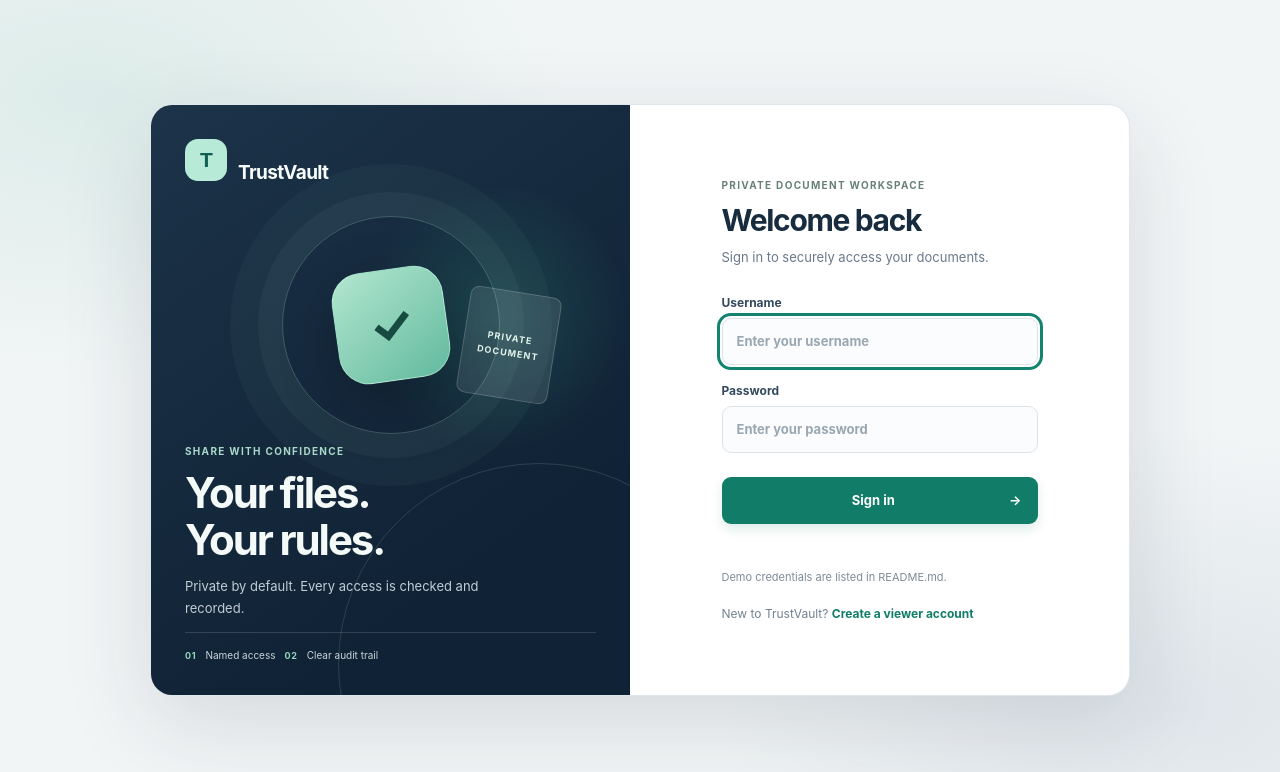
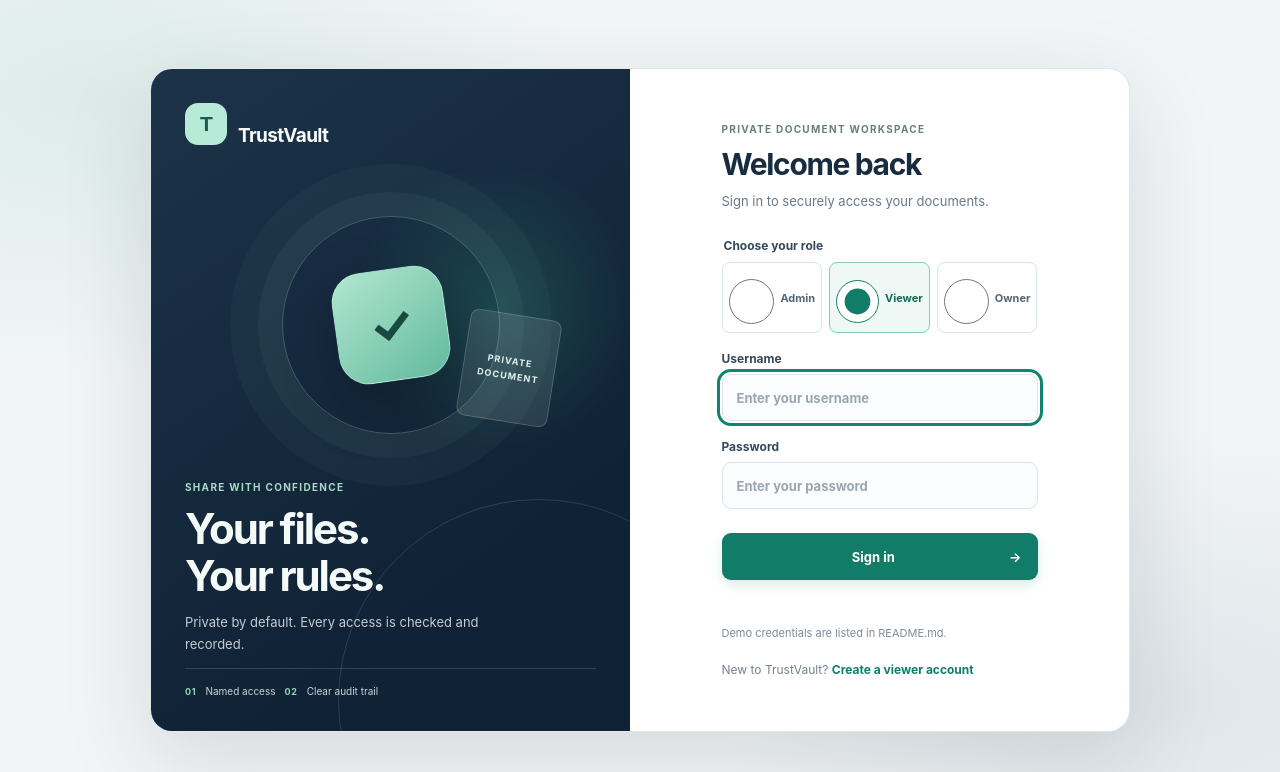
Before and after one commit to VunnamLakshmipravallika/TRUSTVAULT, a Flask app: page / in a window 1280 px wide. Shown: the top 772 px of the page. Run offline with Flask 3, Linux system fonts and the light colour scheme; data that the repository does not hold is empty.

Commit message:
Add role-based sign-in and restrict owner identity
Add server-verified role selection, a dedicated owner login page, and a single configured pravallika owner account. Configure its password interactively without committing the secret, hash it in SQLite, and invalidate existing sessions on rotation.

Co-authored-by: Copilot <223556219+Copilot@users.noreply.github.com>

```diff
--- a/app.py
+++ b/app.py
@@ -1,3 +1,4 @@
+from getpass import getpass
 import hashlib
 import hmac
 import io
@@ -31,6 +32,7 @@ UPLOADS = INSTANCE / "private-files"
 DATABASE = Path(os.environ.get("TRUSTVAULT_DATABASE", INSTANCE / "trustvault.sqlite3"))
 MAX_UPLOAD_BYTES = 10 * 1024 * 1024
 ALLOWED_EXTENSIONS = {"pdf", "txt", "png", "jpg", "jpeg", "docx"}
+OWNER_USERNAME = "pravallika"
 
 app = Flask(__name__)
 app.config.update(
@@ -84,16 +86,84 @@ def close_db(_error=None):
 
 def initialize():
     connection = sqlite3.connect(DATABASE)
-    connection.execute("PRAGMA foreign_keys = ON")
-    connection.executescript((ROOT / "schema.sql").read_text())
-    user_columns = {row[1] for row in connection.execute("PRAGMA table_info(users)")}
-    if "email" not in user_columns:
-        connection.execute("ALTER TABLE users ADD COLUMN email TEXT")
-    document_columns = {row[1] for row in connection.execute("PRAGMA table_info(documents)")}
-    if "expires_at" not in document_columns:
-        connection.execute("ALTER TABLE documents ADD COLUMN expires_at TEXT")
-    connection.commit()
-    connection.close()
+    try:
+        connection.execute("PRAGMA foreign_keys = ON")
+        connection.executescript((ROOT / "schema.sql").read_text())
+        user_columns = {row[1] for row in connection.execute("PRAGMA table_info(users)")}
+        if "email" not in user_columns:
+            connection.execute("ALTER TABLE users ADD COLUMN email TEXT")
+        if "auth_version" not in user_columns:
+            connection.execute("ALTER TABLE users ADD COLUMN auth_version INTEGER NOT NULL DEFAULT 1")
+        document_columns = {row[1] for row in connection.execute("PRAGMA table_info(documents)")}
+        if "expires_at" not in document_columns:
+            connection.execute("ALTER TABLE documents ADD COLUMN expires_at TEXT")
+        owner_password = os.environ.get("TRUSTVAULT_OWNER_PASSWORD")
+        if owner_password:
+            configure_owner_account(connection, owner_password)
+        else:
+            if connection.execute("SELECT COUNT(*) FROM users WHERE role = 'owner'").fetchone()[0] > 1:
+                raise ValueError("Multiple owner accounts exist; resolve ownership before starting TrustVault.")
+            configured_owner = connection.execute(
+                "SELECT role FROM users WHERE username = ? COLLATE NOCASE", (OWNER_USERNAME,)
+            ).fetchone()
+            if configured_owner is not None and configured_owner[0] != "owner":
+                raise ValueError("The reserved owner username already belongs to another account.")
+        connection.commit()
+    finally:
+        connection.close()
+
+
+def configure_owner_account(connection, password):
+    if len(password) < 12 or len(password) > 128:
+        raise ValueError("TRUSTVAULT_OWNER_PASSWORD must be between 12 and 128 characters.")
+
+    existing_username = connection.execute(
+        "SELECT id, role FROM users WHERE username = ? COLLATE NOCASE", (OWNER_USERNAME,)
+    ).fetchone()
+    owner_rows = connection.execute(
+        "SELECT id FROM users WHERE role = 'owner' ORDER BY id"
+    ).fetchall()
+    if len(owner_rows) > 1:
+        raise ValueError("Multiple owner accounts exist; resolve ownership before configuring the single owner.")
+    owner_id = owner_rows[0][0] if owner_rows else None
+
+    if existing_username is not None and existing_username[1] != "owner":
+        raise ValueError("Configured owner username already belongs to another account.")
+    if owner_id is None and existing_username is None:
+        cursor = connection.execute(
+            """INSERT INTO users(username, display_name, role, password_hash, created_at)
+               VALUES (?, ?, 'owner', ?, ?)""",
+            (OWNER_USERNAME, OWNER_USERNAME.title(), generate_password_hash(password), now()),
+        )
+        owner_id = cursor.lastrowid
+    elif existing_username is not None:
+        owner_id = existing_username[0]
+    elif owner_rows:
+        owner_id = owner_rows[0][0]
+
+    current_owner = connection.execute(
+        "SELECT username, password_hash FROM users WHERE id = ?", (owner_id,)
+    ).fetchone()
+    password_matches = (
+        current_owner is not None
+        and check_password_hash(current_owner[1], password)
+    )
+    identity_matches = current_owner is not None and current_owner[0].lower() == OWNER_USERNAME
+    password_hash = current_owner[1] if password_matches else generate_password_hash(password)
+    auth_version_increment = int(not password_matches or not identity_matches)
+    connection.execute(
+        """UPDATE users SET username = ?, display_name = ?, email = ?, role = 'owner',
+                  password_hash = ?, auth_version = auth_version + ?
+           WHERE id = ?""",
+        (
+            OWNER_USERNAME,
+            OWNER_USERNAME.title(),
+            os.environ.get("TRUSTVAULT_EMAIL_OWNER", "").strip().lower() or None,
+            password_hash,
+            auth_version_increment,
+            owner_id,
+        ),
+    )
 
 
 def parse_expiry(value):
@@ -254,7 +324,14 @@ def current_user():
     user_id = session.get("user_id")
     if not user_id:
         return None
-    return db().execute("SELECT id, username, display_name, role FROM users WHERE id = ?", (user_id,)).fetchone()
+    user = db().execute(
+        "SELECT id, username, display_name, role, auth_version FROM users WHERE id = ?",
+        (user_id,),
+    ).fetchone()
+    if user is None or session.get("auth_version") != user["auth_version"]:
+        session.clear()
+        return None
+    return user
 
 
 def require_auth(fn):
@@ -387,6 +464,17 @@ def registration_page():
     )
 
 
+@app.get("/owner-login")
+def owner_login_page():
+    if current_user() is not None:
+        return redirect(url_for("home"))
+    return render_template(
+        "owner_login.html",
+        csrf_token=session.setdefault("csrf_token", secrets.token_urlsafe(32)),
+        owner_username=OWNER_USERNAME,
+    )
+
+
 @app.get("/health")
 def health():
     db().execute("SELECT 1").fetchone()
@@ -399,12 +487,21 @@ def login():
     data = json_body()
     username = str(data.get("username", "")).strip().lower()
     password = data.get("password", "")
+    requested_role = data.get("role")
+    if requested_role is not None and (
+        not isinstance(requested_role, str) or requested_role not in {"admin", "owner", "viewer"}
+    ):
+        return jsonify(error="invalid_credentials"), 401
     user = db().execute("SELECT * FROM users WHERE username = ?", (username,)).fetchone()
-    if user is None or not check_password_hash(user["password_hash"], str(password)):
+    owner_username = OWNER_USERNAME
+    if (user is None or not check_password_hash(user["password_hash"], str(password))
+            or (requested_role is not None and requested_role != user["role"])
+            or (user is not None and user["role"] == "owner" and username != owner_username)):
         audit(None, "authentication.failed", details={"username": username[:120]})
         return jsonify(error="invalid_credentials"), 401
     session.clear()
     session["user_id"] = user["id"]
+    session["auth_version"] = user["auth_version"]
     session["csrf_token"] = secrets.token_urlsafe(32)
     session["identity_pending"] = user["role"] in {"admin", "viewer"}
     login_event_id = str(uuid.uuid4())
@@ -439,6 +536,8 @@ def register():
         return jsonify(error="Passwords do not match."), 400
 
     normalized_username = username.lower()
+    if normalized_username == OWNER_USERNAME:
+        return jsonify(error="That username is reserved for the TrustVault owner account."), 409
     try:
         db().execute(
             """INSERT INTO users(username, display_name, role, password_hash, created_at)
@@ -973,9 +1072,16 @@ def not_found(_error):
 def seed():
     initialize()
     connection = sqlite3.connect(DATABASE)
+    owner = connection.execute(
+        "SELECT id FROM users WHERE username = ? COLLATE NOCASE AND role = 'owner'",
+        (OWNER_USERNAME,),
+    ).fetchone()
+    owner_count = connection.execute("SELECT COUNT(*) FROM users WHERE role = 'owner'").fetchone()[0]
+    if owner is None or owner_count != 1:
+        connection.close()
+        raise RuntimeError("Configure the single owner with `python app.py --configure-owner` before seeding.")
     users = [
         ("admin", "Administrator", "admin", "Admin123!", "admin@example.test"),
-        ("owner", "Olivia Owner", "owner", "Owner123!", "owner@example.test"),
         ("viewer", "Victor Viewer", "viewer", "Viewer123!", "viewer@example.test"),
         ("outsider", "Oscar Outsider", "viewer", "Outside123!", "outsider@example.test"),
     ]
@@ -996,7 +1102,6 @@ def seed():
     sample_id = "00000000-0000-4000-8000-000000000001"
     exists = connection.execute("SELECT 1 FROM documents WHERE id = ?", (sample_id,)).fetchone()
     if exists is None:
-        owner = connection.execute("SELECT id FROM users WHERE username = 'owner'").fetchone()
         viewer = connection.execute("SELECT id FROM users WHERE username = 'viewer'").fetchone()
         sample_name = "Welcome to TrustVault.txt"
         sample_path = UPLOADS / sample_id
@@ -1024,9 +1129,18 @@ def seed():
 
 
 if __name__ == "__main__":
-    if "--seed" in sys.argv:
+    if "--configure-owner" in sys.argv:
+        initialize()
+        password = getpass("Set the owner password (12–128 characters): ")
+        confirmation = getpass("Confirm the owner password: ")
+        if password != confirmation:
+            raise SystemExit("Passwords do not match; owner account was not changed.")
+        os.environ["TRUSTVAULT_OWNER_PASSWORD"] = password
+        initialize()
+        print(f"Owner account configured for {OWNER_USERNAME}.")
+    elif "--seed" in sys.argv:
         seed()
-        print("Database initialized. Demo users: admin, owner, viewer, outsider.")
+        print("Database initialized. Demo users: admin, configured owner, viewer, outsider.")
     else:
         initialize()
         with app.app_context():
--- a/schema.sql
+++ b/schema.sql
@@ -5,7 +5,8 @@ CREATE TABLE IF NOT EXISTS users (
     email TEXT UNIQUE COLLATE NOCASE,
     role TEXT NOT NULL CHECK (role IN ('admin', 'owner', 'viewer')),
     password_hash TEXT NOT NULL,
-    created_at TEXT NOT NULL
+    created_at TEXT NOT NULL,
+    auth_version INTEGER NOT NULL DEFAULT 1
 );
 
 CREATE TABLE IF NOT EXISTS documents (
--- a/static/theme.css
+++ b/static/theme.css
@@ -615,6 +615,51 @@ dialog select {
   margin: 9px 0 27px;
 }
 
+.role-choice {
+  display: grid;
+  grid-template-columns: repeat(3, minmax(0, 1fr));
+  gap: 7px;
+  margin: 0 0 18px;
+  padding: 0;
+  border: 0;
+}
+
+.role-choice legend {
+  margin-bottom: 9px;
+  color: #34495e;
+  font-size: 12px;
+  font-weight: 650;
+}
+
+.auth-content .role-choice label {
+  display: flex;
+  min-height: 39px;
+  align-items: center;
+  justify-content: center;
+  gap: 6px;
+  margin: 0;
+  padding: 7px 6px;
+  border: 1px solid #dce4e9;
+  border-radius: 8px;
+  background: #fff;
+  color: #536578;
+  cursor: pointer;
+  font-size: 11px;
+}
+
+.role-choice label:has(input:checked) {
+  border-color: #8acbb7;
+  background: #eff8f5;
+  color: #116b59;
+}
+
+.role-choice input {
+  width: 13px;
+  height: 13px;
+  margin: 0;
+  accent-color: #117d68;
+}
+
 .auth-content label {
   margin: 18px 0;
   color: #34495e;
@@ -835,6 +880,16 @@ dialog select {
   .auth-content {
     padding: 26px 22px;
   }
+
+  .role-choice {
+    gap: 5px;
+  }
+
+  .auth-content .role-choice label {
+    gap: 4px;
+    padding-inline: 4px;
+    font-size: 10px;
+  }
 }
 
 @media (prefers-reduced-motion: reduce) {
--- a/templates/login.html
+++ b/templates/login.html
@@ -17,6 +17,12 @@
       <p class="eyebrow">PRIVATE DOCUMENT WORKSPACE</p>
       <h1>Welcome back</h1><p class="muted">Sign in to securely access your documents.</p>
       {% if registered %}<p class="success-message" role="status">Your viewer account is ready. Sign in to continue.</p>{% endif %}
+      <fieldset class="role-choice">
+        <legend>Choose your role</legend>
+        <label><input type="radio" name="role" value="admin"><span>Admin</span></label>
+        <label><input type="radio" name="role" value="viewer" checked><span>Viewer</span></label>
+        <label><input type="radio" name="role" value="owner"><span>Owner</span></label>
+      </fieldset>
       <form id="login-form">
         <input type="hidden" name="csrf_token" value="{{ csrf_token }}">
         <label>Username<input name="username" autocomplete="username" required autofocus placeholder="Enter your username"></label>
@@ -32,12 +38,27 @@
     const form = document.querySelector("#login-form");
     form.addEventListener("submit", async (event) => {
       event.preventDefault();
-      const response = await fetch("/api/login", {
-        method: "POST", headers: {"Content-Type": "application/json", "X-CSRF-Token": form.csrf_token.value},
-        body: JSON.stringify({username: form.username.value, password: form.password.value})
+      const error = document.querySelector("#login-error");
+      error.textContent = "";
+      try {
+        const response = await fetch("/api/login", {
+          method: "POST", headers: {"Content-Type": "application/json", "X-CSRF-Token": form.csrf_token.value},
+          body: JSON.stringify({
+            username: form.username.value,
+            password: form.password.value,
+            role: document.querySelector('input[name="role"]:checked').value
+          })
+        });
+        if (response.ok) location.href = "/";
+        else error.textContent = "Sign-in failed. Check your credentials and selected role.";
+      } catch (_error) {
+        error.textContent = "Could not reach TrustVault. Check your connection and try again.";
+      }
+    });
+    document.querySelectorAll('input[name="role"]').forEach((radio) => {
+      radio.addEventListener("change", () => {
+        if (radio.checked && radio.value === "owner") location.href = "/owner-login";
       });
-      if (response.ok) location.href = "/";
-      else document.querySelector("#login-error").textContent = "Sign-in failed. Check your credentials and try again.";
     });
   </script>
 </body>
```
Also changed, not shown: WRITEUP.md (+6 -4 lines), templates/owner_login.html (added, +57 -0 lines), tests/test_authorization.py (+134 -15 lines), README.md.
